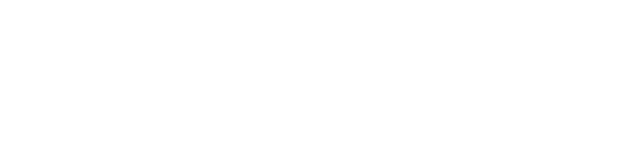
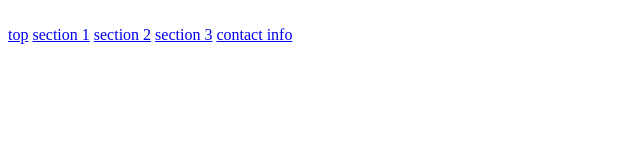
Before and after one commit to djanth22/TechED-CD14-week1-assignment, a plain HTML site: page index.html in a window 1280 px wide. Shown: the whole page, without its empty margins (0-640 px from the left). Drawn offline with Linux system fonts and the light colour scheme.

Commit message:
started adding elements to html file for a navigation bar and setting up classes for later styling

```diff
--- a/index.html
+++ b/index.html
@@ -6,5 +6,18 @@
     <title>week1-assignment</title>
     <link rel="stylesheet" href="week1-assignment.css" />
   </head>
-  <body></body>
+  <body>
+    <header>
+      <div class="navigation-bar">
+        <div><img class="logo" src="" alt="" /></div>
+        <nav>
+          <a class="nav" href="#">top</a>
+          <a class="nav" href="#">section 1</a>
+          <a class="nav" href="#">section 2</a>
+          <a class="nav" href="#">section 3</a>
+          <a class="nav" href="#">contact info</a>
+        </nav>
+      </div>
+    </header>
+  </body>
 </html>
```
